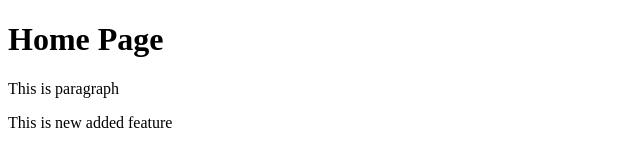
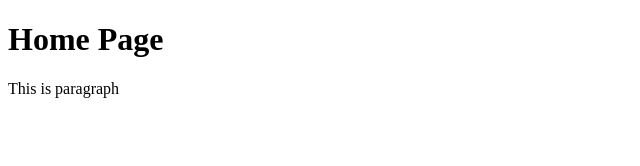
Before and after one commit to Murenziii/new-project, a plain HTML site: page index.html in a window 1280 px wide. Shown: the whole page, without its empty margins (0-640 px from the left). Drawn offline with Linux system fonts and the light colour scheme.

Commit message:
Removed paragraph

```diff
--- a/index.html
+++ b/index.html
@@ -8,6 +8,5 @@
 <body>
     <h1>Home Page</h1>
     <p>This is paragraph</p>
-    <p>This is new added feature</p>
 </body>
 </html>
```
